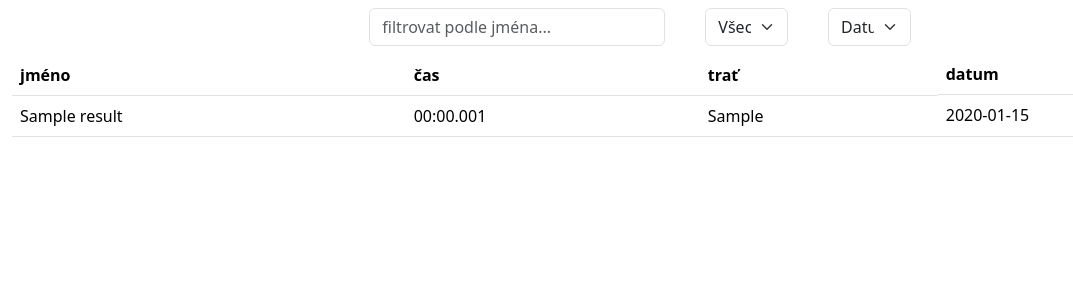
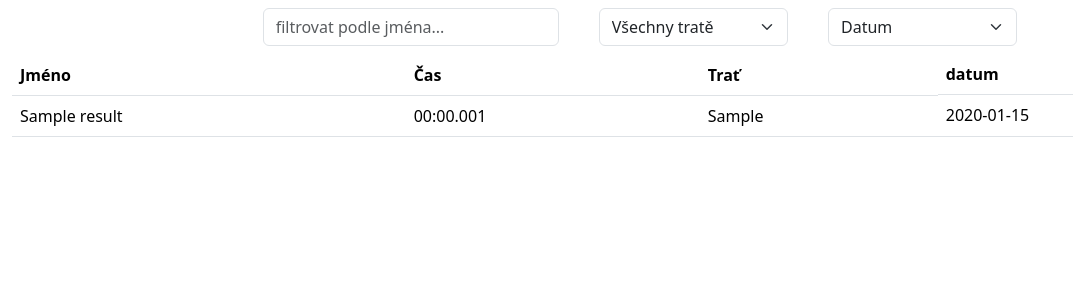
Before and after one commit to Arr170/or_beh, a Flask app: page / in a window 1280 px wide. Shown: the part 66-366 px from the top of the page, without its empty margins (0-1073 px from the left). Run offline with Flask 3, Linux system fonts and the light colour scheme; tables that the repository leaves empty hold one stand-in row (values such as "Sample post").

Commit message:
small ui changes

```diff
--- a/project/templates/rslt_table.html
+++ b/project/templates/rslt_table.html
@@ -52,12 +52,12 @@
 
     </div>
 
-    <div class="col-lg-1 col-5 m-2">
+    <div class="col-lg-2 col-5 m-2">
         <select class="form-select form-select-md" aria-label="Large select example" id="track-select-id">
             <option selected value="all">Všechny tratě</option>
         </select>
     </div>
-    <div class="col-lg-1 col-5 m-2 align-self-end">
+    <div class="col-lg-2 col-5 m-2 align-self-end">
         <select class="form-select form-select-md" aria-label="Large select example" id="date-select-id">
             <option selected value="all">Datum</option>
         </select>
@@ -245,15 +245,15 @@
                 }
 
                 const thName = document.createElement('th')
-                thName.textContent = "jméno"
+                thName.textContent = "Jméno"
                 theadRow.appendChild(thName)
 
                 const thTime = document.createElement('th')
-                thTime.textContent = "čas"
+                thTime.textContent = "Čas"
                 theadRow.appendChild(thTime)
 
                 const thTrack = document.createElement('th')
-                thTrack.textContent = "trať"
+                thTrack.textContent = "Trať"
                 theadRow.appendChild(thTrack)
 
                 const thDate = document.createElement('th')
```
Also changed, not shown: project/templates/track_mng.html (+5 -8 lines).
